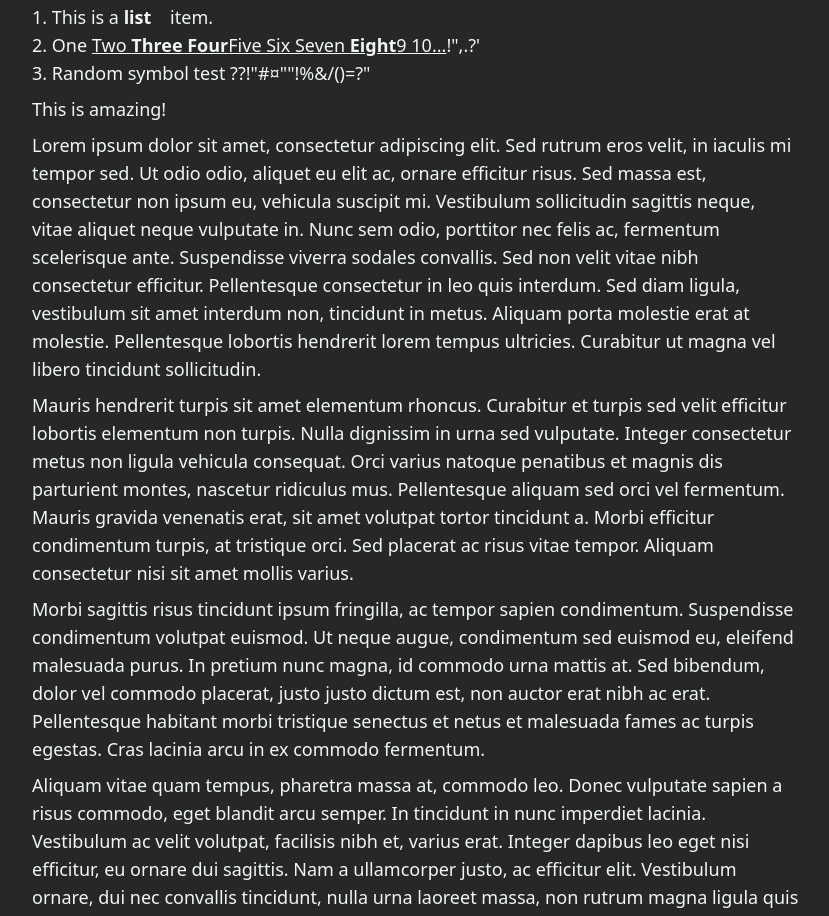
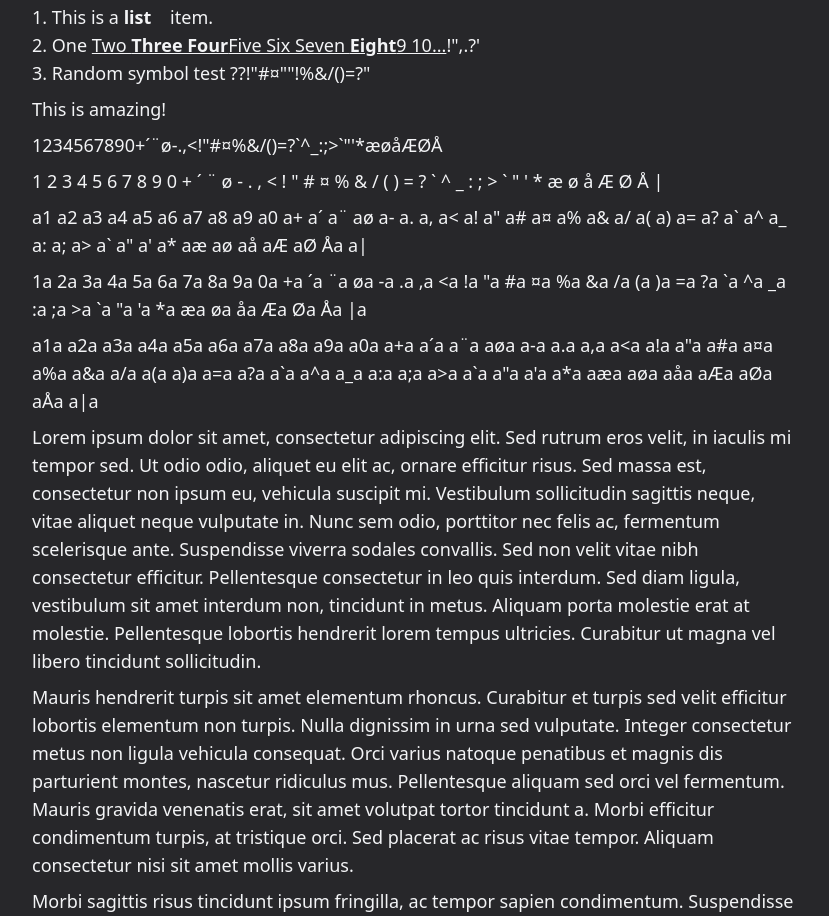
Before and after one commit to drexxdk/tts-highlight, a Next.js app: page / in a window 1280 px wide. Shown: the part 1520-2436 px from the top of the page, without its empty margins (224-1053 px from the left). Built offline with nearby package versions, Linux system fonts and the light colour scheme.

Commit message:
More stable selection

```diff
--- a/app/page.tsx
+++ b/app/page.tsx
@@ -102,6 +102,23 @@ const Page = () => {
             <li>Random symbol test ??!&quot;#¤&quot;&quot;!%&/()=?&quot;</li>
           </ol>
           <p>This is amazing!</p>
+          <p>1234567890+´¨ø-.,&lt;!&quot;#¤%&/()=?`^_:;&gt;`&quot;&apos;*æøåÆØÅ</p>
+          <p>
+            1 2 3 4 5 6 7 8 9 0 + ´ ¨ ø - . , &lt; ! &quot; # ¤ % & / ( ) = ? ` ^ _ : ; &gt; ` &quot; &apos; * æ ø å Æ Ø
+            Å |
+          </p>
+          <p>
+            a1 a2 a3 a4 a5 a6 a7 a8 a9 a0 a+ a´ a¨ aø a- a. a, a&lt; a! a&quot; a# a¤ a% a& a/ a( a) a= a? a` a^ a_ a:
+            a; a&gt; a` a&quot; a&apos; a* aæ aø aå aÆ aØ Åa a|
+          </p>
+          <p>
+            1a 2a 3a 4a 5a 6a 7a 8a 9a 0a +a ´a ¨a øa -a .a ,a &lt;a !a &quot;a #a ¤a %a &a /a (a )a =a ?a `a ^a _a :a
+            ;a &gt;a `a &quot;a &apos;a *a æa øa åa Æa Øa Åa |a
+          </p>
+          <p>
+            a1a a2a a3a a4a a5a a6a a7a a8a a9a a0a a+a a´a a¨a aøa a-a a.a a,a a&lt;a a!a a&quot;a a#a a¤a a%a a&a a/a
+            a(a a)a a=a a?a a`a a^a a_a a:a a;a a&gt;a a`a a&quot;a a&apos;a a*a aæa aøa aåa aÆa aØa aÅa a|a
+          </p>
           <p>
             Lorem ipsum dolor sit amet, consectetur adipiscing elit. Sed rutrum eros velit, in iaculis mi tempor sed. Ut
             odio odio, aliquet eu elit ac, ornare efficitur risus. Sed massa est, consectetur non ipsum eu, vehicula
--- a/features/tts/hooks/useTTSWithHighlight.tsx
+++ b/features/tts/hooks/useTTSWithHighlight.tsx
@@ -15,8 +15,14 @@ import { postRequest } from '../utils/requests';
 const CHECK_SELECTION_DEBOUNCE_DELAY = 500;
 const POLLY_API_ROOT = 'https://web-next-api-dev.azurewebsites.net/api/';
 const POLLY_API_URL = 'polly/tts';
-const IGNORE_TEXT_NODE_IF_ONLY_CONTAINS = new RegExp(/^[!?.,"'()[\]]+$/);
-const REMOVE_CHARACTERS_FROM_TEXT_TO_POLLY = new RegExp(/[#()_?\\\"]/g);
+const IGNORE_TEXT_NODE_IF_ONLY_CONTAINS = new RegExp(/^[¤:;()!?.,\*\^\/\´\`\¨\"\'\[\-\]]+$/);
+const SPLIT_IN_WORD = new RegExp(/(?=[<>#%=/])|(?<=[<>#%=/])/g);
+
+// Danish does not understand this symbol: ¤. "¤" can't be trusted.
+// English combines "a & a" into a single word. "&" can't be trusted.
+const REMOVE_CHARACTERS_FROM_WORD = new RegExp(/[&¤:;(),\*\^\´\`\/\-\"\']/g);
+
+// const REMOVE_CHARACTERS_FROM_TEXT_TO_POLLY = new RegExp(/[#()_?\\\"]/g);
 const ADD_PUNCTUATION_FOR_HTML_ELEMENT_TYPES: string[] = [
   'p',
   'li',
@@ -75,6 +81,7 @@ export const useTTSWithHighlight = () => {
         } else {
           currentNode = treeWalker.nextNode();
         }
+
         const words: TTSSelectionWord[] = [];
         while (currentNode) {
           if (
@@ -105,7 +112,9 @@ export const useTTSWithHighlight = () => {
 
               // Polly can't handle these characters
               // If the word contains these, it would cause unpredictable breaks in sentences and words
-              let word = tempWord.replaceAll(REMOVE_CHARACTERS_FROM_TEXT_TO_POLLY, '');
+              // tempWord = tempWord.replaceAll(REMOVE_CHARACTERS_FROM_TEXT_TO_POLLY, '');
+
+              let addSentenceEnding = false;
 
               // If this word is the last in the TextNode
               // If this TextNode does not have any siblings after itself
@@ -117,17 +126,17 @@ export const useTTSWithHighlight = () => {
                 // It also checks that this TextNode doesn't already end with a sentence ender within DONT_ADD_PUNCTION_FOR_ELEMENT_ENDING_WITH
                 while (parentElement) {
                   if (
+                    DONT_ADD_PUNCTION_FOR_ELEMENTS_ENDING_WITH.some(
+                      (value) => value === tempWord.substring(tempWord.length - 1, tempWord.length),
+                    )
+                  ) {
+                    break;
+                  } else if (
                     ADD_PUNCTUATION_FOR_HTML_ELEMENT_TYPES.some(
                       (value) => value === parentElement?.nodeName.toLowerCase(),
-                    ) &&
-                    !DONT_ADD_PUNCTION_FOR_ELEMENTS_ENDING_WITH.some(
-                      (value) => value === word.substring(word.length - 1, word.length),
                     )
                   ) {
-                    // Add punctuation to make Polly understand this is the sentence ending
-                    word = `${word}.`;
-
-                    // Stop looping through parentElement
+                    addSentenceEnding = true;
                     break;
                   } else if (parentElement.nextSibling) {
                     // Stop looping through parentElement
@@ -146,25 +155,36 @@ export const useTTSWithHighlight = () => {
                 startOffset += leadingWhitespaces;
               }
 
+              const splitWord = tempWord.split(SPLIT_IN_WORD);
+              splitWord.forEach((token, i) => {
+                const word = token.replaceAll(REMOVE_CHARACTERS_FROM_WORD, '');
+                if (word.length) {
                   words.push({
                     startOffset: startOffset,
-                endOffset: startOffset + tempWord.trim().length,
+                    endOffset: startOffset + token.length,
                     node: currentNode as Node,
-                word: word,
+                    word: word + (addSentenceEnding && i + 1 === splitWord.length ? '.' : ''),
                   });
-              startOffset += tempWord.length + 1;
+                }
+                startOffset += token.length;
+              });
+              startOffset += 1;
             });
           }
           currentNode = treeWalker.nextNode();
         }
 
+        const inputText = words.map((word) => word.word).join(' ');
         setTTSSelection({
           words: words,
-          inputText: words.map((word) => word.word).join(' '),
+          inputText: inputText,
         });
-        if ('Highlight' in window) {
+
+        if ('Highlight' in window && inputText) {
           const highlight = new Highlight(range);
           CSS.highlights.set('highlight', highlight);
+        } else {
+          CSS.highlights.clear();
         }
       } else {
         // Remove the selection the user have made
@@ -182,8 +202,10 @@ export const useTTSWithHighlight = () => {
         InputText: ttsSelection.inputText,
       };
 
+      if (ttsSelection.inputText) {
         postRequest<Polly>(POLLY_API_ROOT, POLLY_API_URL, body).then(
           (response) => {
+            if (response) {
               const instance: TTSWithHighlight = {
                 polly: response,
                 selection: ttsSelection,
@@ -192,11 +214,13 @@ export const useTTSWithHighlight = () => {
               };
               setInstance(instance);
               console.log('instance', instance);
+            }
           },
           (error) => {
             console.log(error);
           },
         );
+      }
     }
   }, [ttsSelection, selectedLanguage, setInstance]);
 
```
Lines whose indentation alone changed are shown as unchanged.
